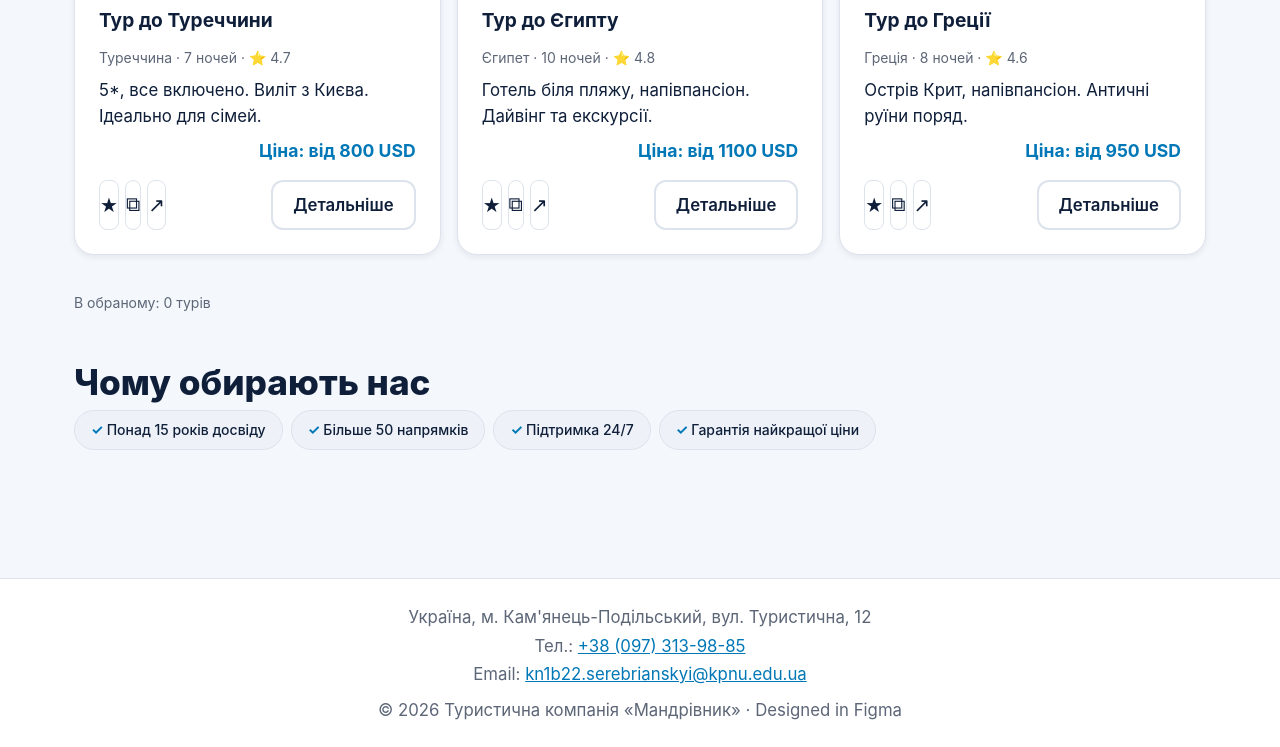
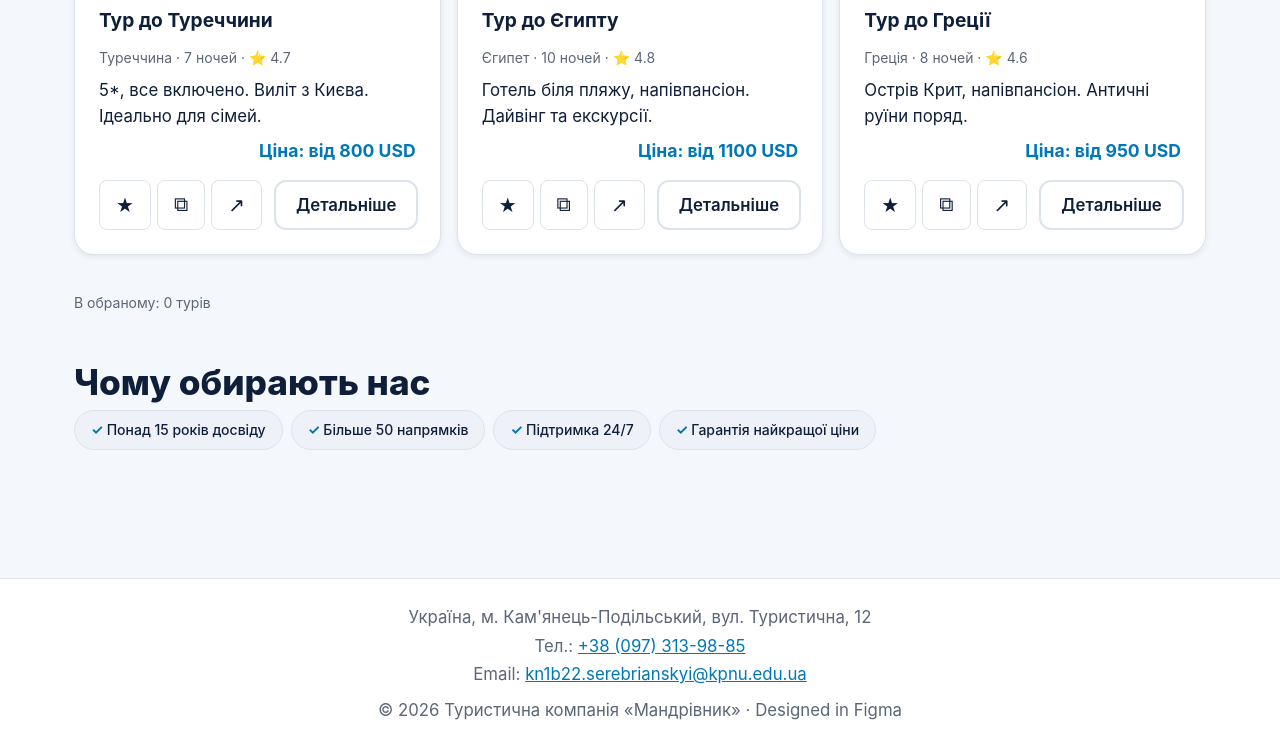
Before and after one commit to Da1ri/travel-site, a plain HTML site: page index.html in a window 1280 px wide. Shown: the part 1092-1839 px from the top of the page. Drawn offline with Linux system fonts and the light colour scheme.

Commit message:
Further increase the width and presence of tour action buttons

```diff
--- a/styles.css
+++ b/styles.css
@@ -379,11 +379,11 @@
 }
 
 .card-actions button {
-  flex: 1;
+  flex: 1.5;
   background: transparent;
   border: 1px solid var(--color-border);
   border-radius: var(--r-sm);
-  padding: 12px 0;
+  padding: 12px 16px;
   cursor: pointer;
   color: var(--color-text);
   font-size: 1.25rem;
```
